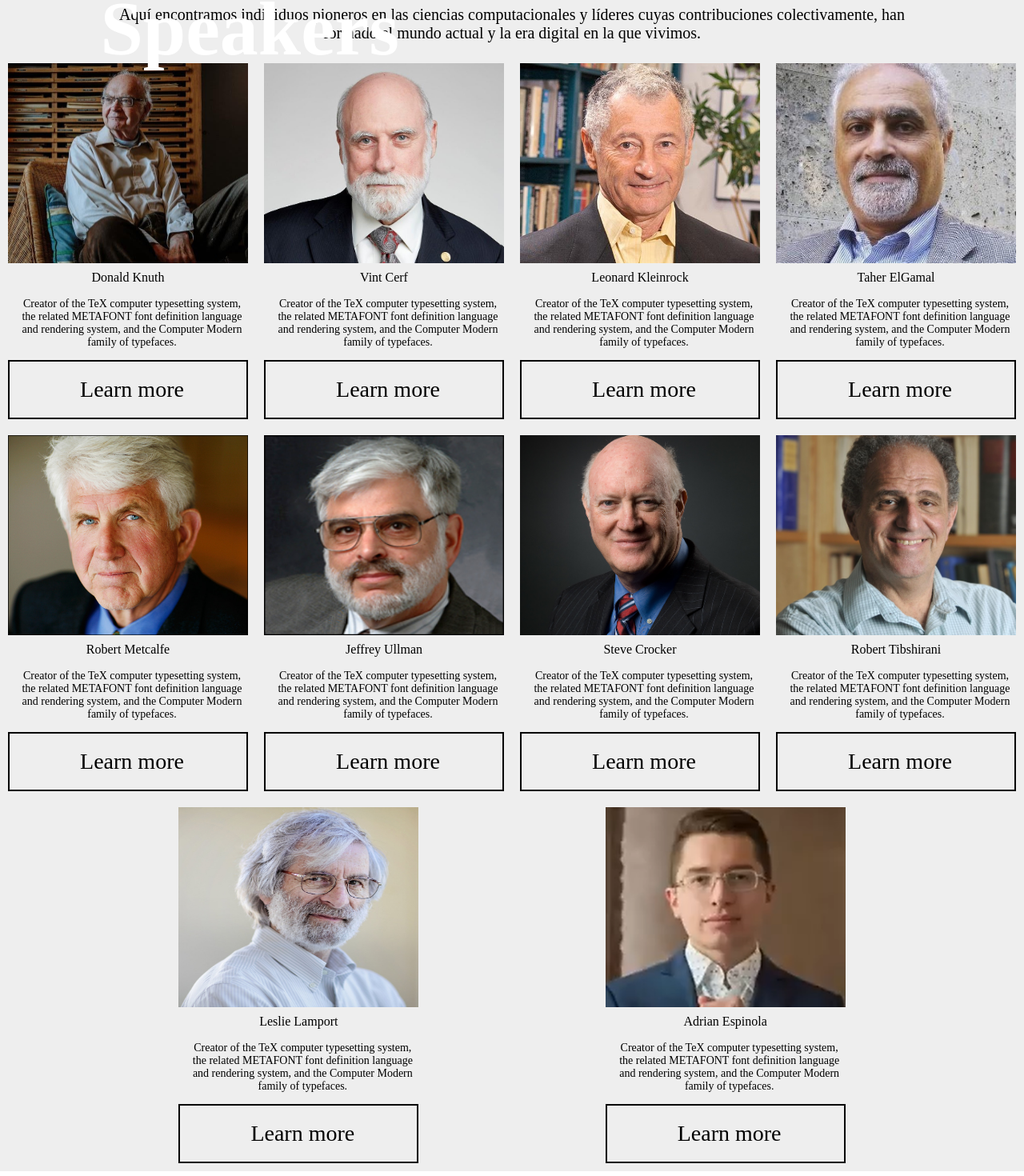
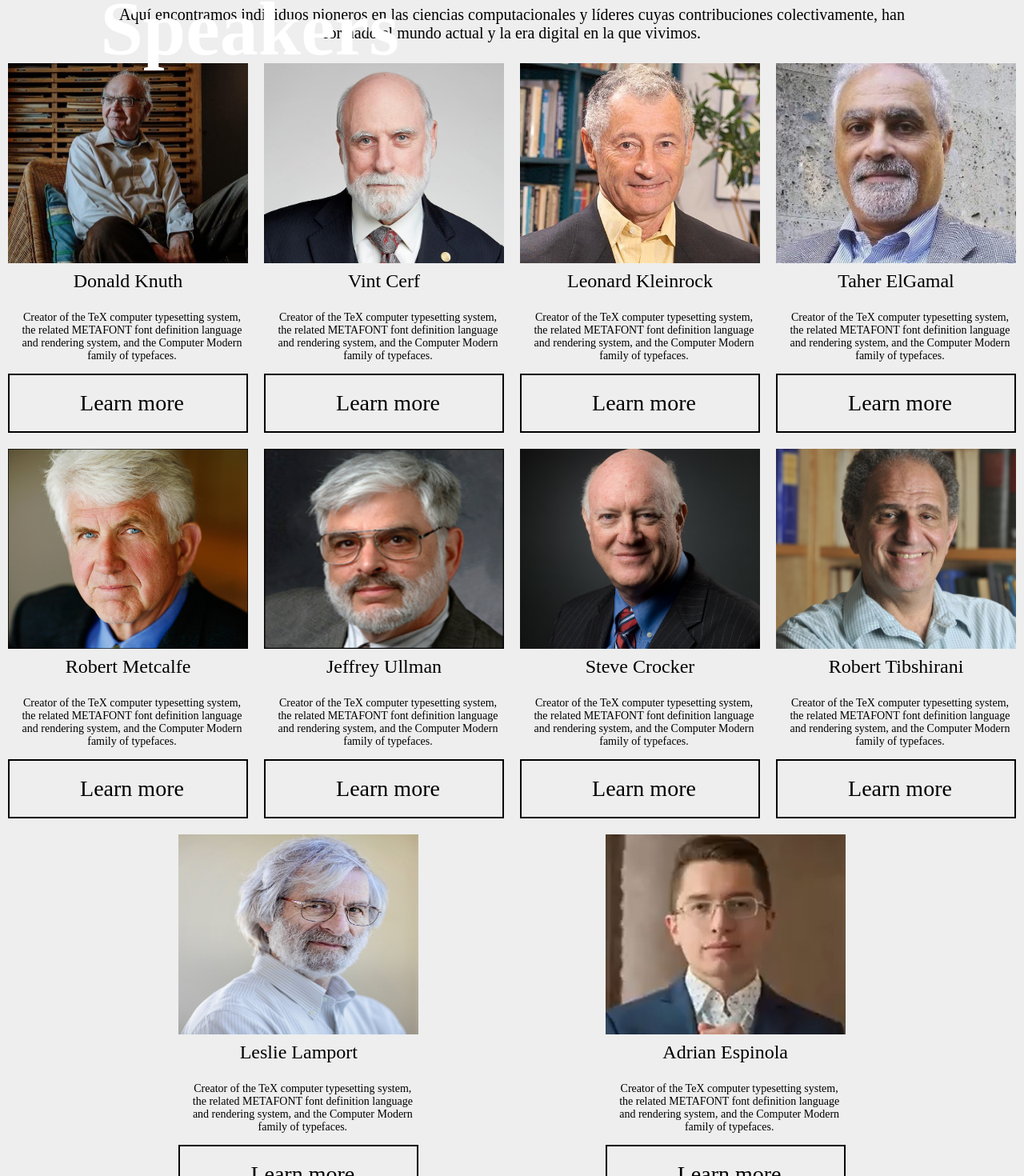
Before and after one commit to PatoVW02/swit, a React (Create React App) app: page /speakers in a window 1280 px wide. Shown: the part 451-1921 px from the top of the page at 80% size. Built offline with nearby package versions, Linux system fonts and the light colour scheme.

Commit message:
Nombres mas bonitos

```diff
--- a/src/views/speakers/Speakers.css
+++ b/src/views/speakers/Speakers.css
@@ -3,6 +3,14 @@
     background-color: #EEEEEE;
 
 
+}
+
+.Name {
+    color: #000;
+    font-family: Arial Rounded MT Bold;
+    font-size: 24px;
+    font-style: normal;
+    font-weight: 400;
 }
 
 .Title {
@@ -89,24 +97,31 @@
 
 .center-bottom-box {
     background-color: #EEEEEE;
-    color: #000; /* Change the text color to black */
+    color: #000;
+    /* Change the text color to black */
     padding: 10px;
     text-align: center;
     height: 50px;
     border: 2px solid black;
-    display: flex; /* Use flex display */
-    align-items: center; /* Vertically center the content */
-    justify-content: center; /* Horizontally center the content */
-  }
+    display: flex;
+    /* Use flex display */
+    align-items: center;
+    /* Vertically center the content */
+    justify-content: center;
+    /* Horizontally center the content */
+}
 
-  .center-bottom-box a {
-    color: black; /* Link color */
-    text-decoration: none; /* Remove underline from the link */
-    margin-left: 10px; /* Add some spacing between the text and the link */
+.center-bottom-box a {
+    color: black;
+    /* Link color */
+    text-decoration: none;
+    /* Remove underline from the link */
+    margin-left: 10px;
+    /* Add some spacing between the text and the link */
     text-align: center;
     font-family: Poppins;
     font-size: 28px;
     font-style: normal;
     font-weight: 400;
     line-height: normal;
-  }
+}
--- a/src/views/speakers/Speakers.js
+++ b/src/views/speakers/Speakers.js
@@ -32,7 +32,7 @@ const Speakers = () => {
       <body className="axe">
         <div class="speaker-container">
           <img src={DKnuth} alt='Knuth' className='Speaker'></img>
-          <p>Donald Knuth</p>
+          <p  className="Name">Donald Knuth</p>
           <p className="Bio">Creator of the TeX computer typesetting system, the related METAFONT font definition language and rendering system, and the Computer Modern family of typefaces.</p>
 
           <div class="center-bottom-box">
@@ -43,7 +43,7 @@ const Speakers = () => {
 
         <div class="speaker-container">
           <img src={VCerf} alt='Cerf' className='Speaker'></img>
-          <p>Vint Cerf</p>
+          <p  className="Name">Vint Cerf</p>
           <p className="Bio">Creator of the TeX computer typesetting system, the related METAFONT font definition language and rendering system, and the Computer Modern family of typefaces.</p>
 
           <div class="center-bottom-box">
@@ -54,7 +54,7 @@ const Speakers = () => {
 
         <div class="speaker-container">
           <img src={Kleinrock} alt='Kleinrock' className='Speaker'></img>
-          <p>Leonard Kleinrock</p>
+          <p  className="Name">Leonard Kleinrock</p>
           <p className="Bio">Creator of the TeX computer typesetting system, the related METAFONT font definition language and rendering system, and the Computer Modern family of typefaces.</p>
           <div class="center-bottom-box">
             <a href="your-link-here">Learn more</a>
@@ -64,7 +64,7 @@ const Speakers = () => {
 
         <div class="speaker-container">
           <img src={Gamal} alt='Kleinrock' className='Speaker'></img>
-          <p>Taher ElGamal</p>
+          <p  className="Name">Taher ElGamal</p>
 
           <p className="Bio">Creator of the TeX computer typesetting system, the related METAFONT font definition language and rendering system, and the Computer Modern family of typefaces.</p>
 
@@ -78,7 +78,7 @@ const Speakers = () => {
 
         <div class="speaker-container">
           <img src={Metcalfe} alt='Kleinrock' className='Speaker'></img>
-          <p>Robert Metcalfe</p>
+          <p  className="Name">Robert Metcalfe</p>
 
           <p className="Bio">Creator of the TeX computer typesetting system, the related METAFONT font definition language and rendering system, and the Computer Modern family of typefaces.</p>
 
@@ -90,7 +90,7 @@ const Speakers = () => {
 
         <div class="speaker-container">
           <img src={Ullman} alt='Kleinrock' className='Speaker'></img>
-          <p>Jeffrey Ullman</p>
+          <p  className="Name">Jeffrey Ullman</p>
 
           <p className="Bio">Creator of the TeX computer typesetting system, the related METAFONT font definition language and rendering system, and the Computer Modern family of typefaces.</p>
 
@@ -104,7 +104,7 @@ const Speakers = () => {
 
         <div class="speaker-container">
           <img src={Crocker} alt='Kleinrock' className='Speaker'></img>
-          <p>Steve Crocker</p>
+          <p  className="Name">Steve Crocker</p>
 
           <p className="Bio">Creator of the TeX computer typesetting system, the related METAFONT font definition language and rendering system, and the Computer Modern family of typefaces.</p>
 
@@ -116,7 +116,7 @@ const Speakers = () => {
 
         <div class="speaker-container">
           <img src={Tibs} alt='Kleinrock' className='Speaker'></img>
-          <p>Robert Tibshirani</p>
+          <p  className="Name">Robert Tibshirani</p>
 
           <p className="Bio">Creator of the TeX computer typesetting system, the related METAFONT font definition language and rendering system, and the Computer Modern family of typefaces.</p>
 
@@ -128,7 +128,7 @@ const Speakers = () => {
 
         <div class="speaker-container">
           <img src={Lamp} alt='Kleinrock' className='Speaker'></img>
-          <p>Leslie Lamport</p>
+          <p  className="Name">Leslie Lamport</p>
 
           <p className="Bio">Creator of the TeX computer typesetting system, the related METAFONT font definition language and rendering system, and the Computer Modern family of typefaces.</p>
 
@@ -140,7 +140,7 @@ const Speakers = () => {
 
         <div class="speaker-container">
           <img src={Spinolla} alt='Kleinrock' className='Speaker'></img>
-          <p>Adrian Espinola</p>
+          <p  className="Name">Adrian Espinola</p>
 
           <p className="Bio">Creator of the TeX computer typesetting system, the related METAFONT font definition language and rendering system, and the Computer Modern family of typefaces.</p>
 
```
